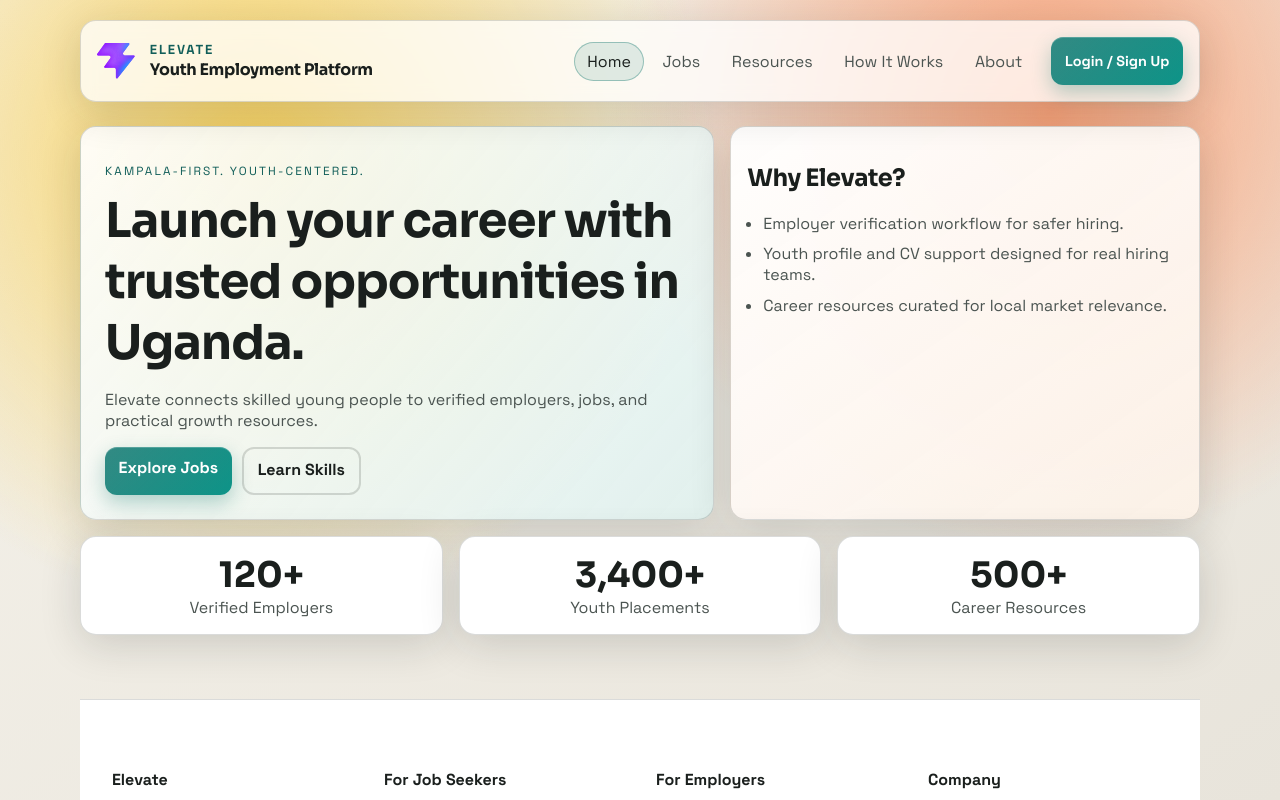
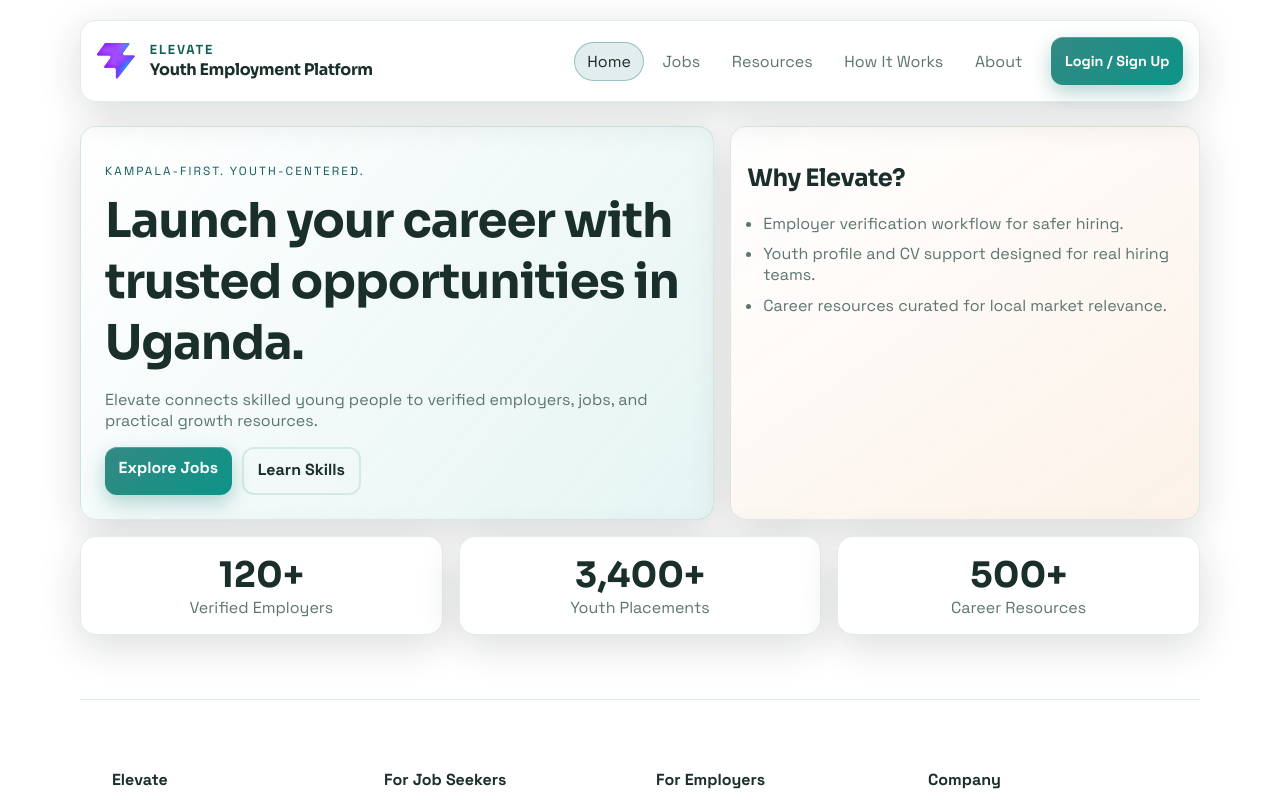
Before and after one commit to ninsiimaliron-collab/Elevate_platform, a React (Vite) app in the folder elevate-frontend/: page / in a window 1280 px wide. Shown: the top 800 px of the page. Built offline with nearby package versions, Linux system fonts and the light colour scheme.

Commit message:
update
background pic update

```diff
--- a/elevate-frontend/src/index.css
+++ b/elevate-frontend/src/index.css
@@ -1,17 +1,22 @@
 @import url('https://fonts.googleapis.com/css2?family=Space+Grotesk:wght@400;500;700&family=Sora:wght@400;600;700&display=swap');
 
 :root {
-  --bg: #f3f1ea;
-  --bg-layer: radial-gradient(circle at 20% 20%, #f9d35f 0%, transparent 38%),
-    radial-gradient(circle at 82% 14%, #f9a37a 0%, transparent 35%),
-    linear-gradient(145deg, #f5f2ea 0%, #e8e4db 100%);
-  --surface: rgba(255, 255, 255, 0.76);
+ --bg-layer:
+  radial-gradient(circle at 80% 20%, rgba(20, 110, 95, 0.15) 0%, transparent 50%),
+  radial-gradient(circle at 15% 85%, rgba(15, 118, 110, 0.1) 0%, transparent 55%),
+  linear-gradient(
+    135deg,
+    rgba(215, 225, 222, 0.9) 0%,
+    rgba(175, 195, 190, 0.95) 100%
+  ),,
+    url('./elevate_bg.jpeg') no-repeat center center / cover;
+  --surface: rgba(255, 255, 255, 0.9);
   --surface-strong: #ffffff;
-  --text: #1a1f1d;
-  --muted: #4b5451;
+  --text: #1a2f2b;
+  --muted: #5c7570;
   --accent: #0f766e;
   --accent-strong: #115e59;
-  --border: rgba(26, 31, 29, 0.16);
+  --border: rgba(20, 110, 95, 0.12);
   --danger: #c2410c;
   --ok: #166534;
   --shadow: 0 10px 40px rgba(26, 31, 29, 0.16);
```
Also changed, not shown: elevate-frontend/src/elevate_bg.jpeg (added).
